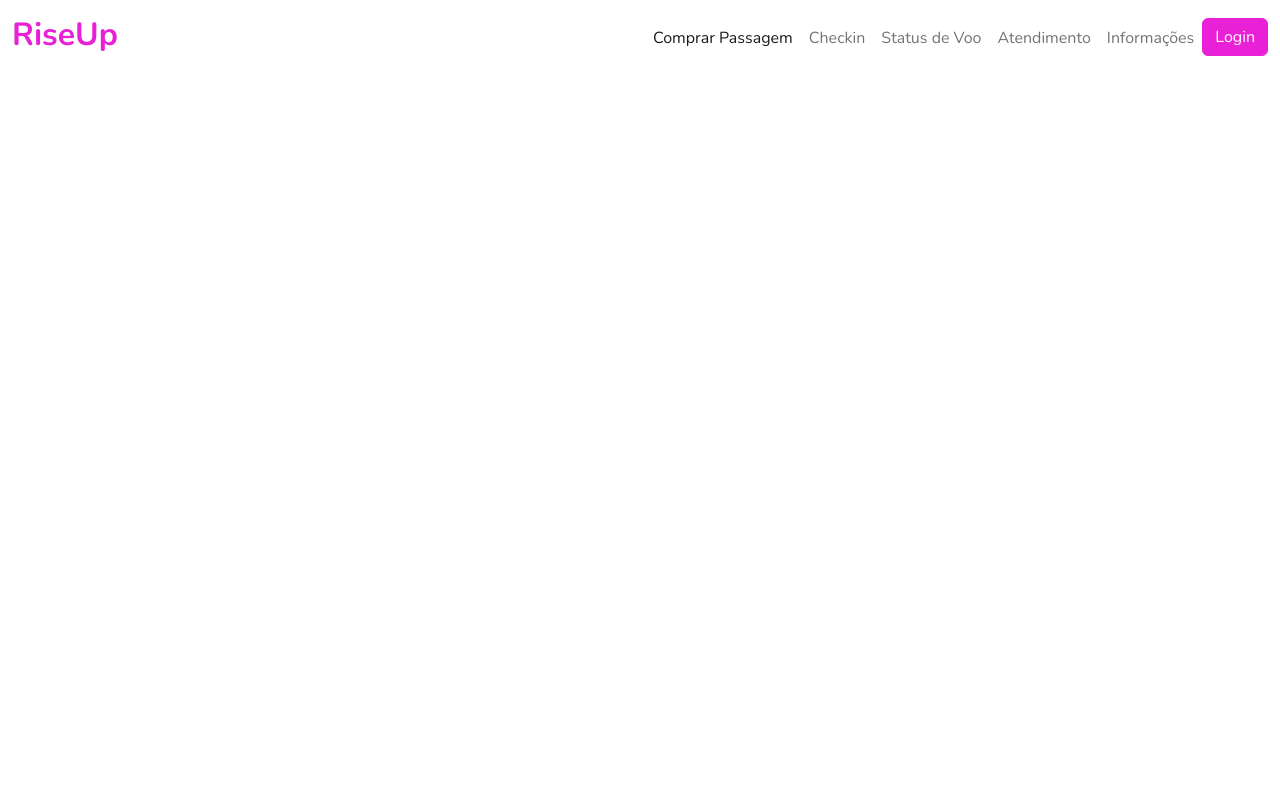
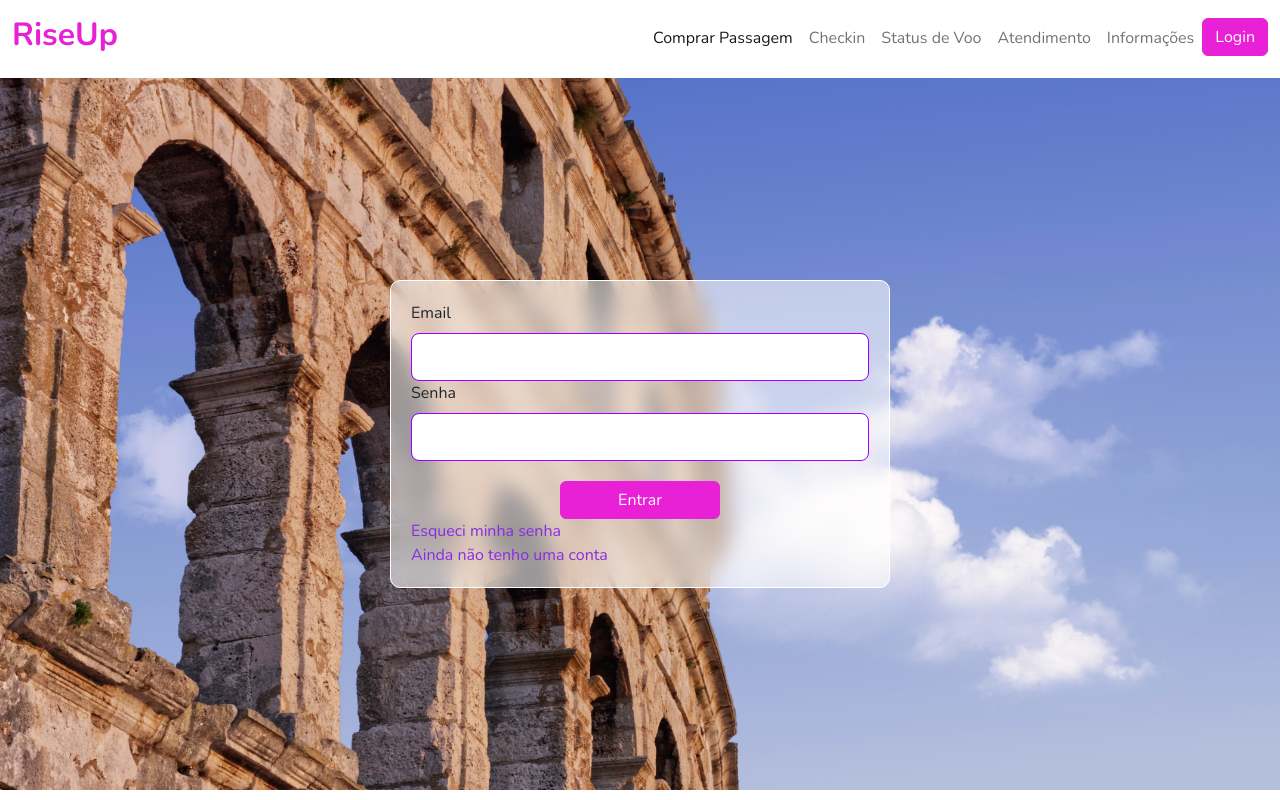
Before and after one commit to RyanSilva-176/GrowUp, a React (Vite) app in the folder GrowUpFrontEnd/: page /login in a window 1280 px wide. Built offline with nearby package versions, Linux system fonts and the light colour scheme.

Commit message:
adding the login page

```diff
--- a/GrowUpFrontEnd/src/components/Login/index.jsx
+++ b/GrowUpFrontEnd/src/components/Login/index.jsx
@@ -1,11 +1,29 @@
 import React from 'react';
-
+import { Link } from 'react-router-dom';
 import { useForm } from "react-hook-form"
 
+import "./style.css"
+
 function Login() {
+    const { register , handleSubmit, formState: { errors } } = useForm()
+    const onSubmit = data => console.log(data)
+
     return (
-        <main>
+        <main className='login-main'>
+            <form className='flight-form' onSubmit={handleSubmit(onSubmit)}>
+                <label htmlFor="email" className="form-label">Email</label>
+                <input type="email" name="email" id="email" className='form-control form-control-lg' required
+                {...register('email', {required: "Por favor digite o seu Email"})} />
 
+                <label htmlFor="senha" className="form-label">Senha</label>
+                <input type="password" name="senha" id="senha" className="form-control form-control-lg" required
+                {...register('senha', {required: "Por favor digite a sua Senha"})}/>
+
+                <button type="submit" className='btn btn-primary'>Entrar</button>
+                <Link to="forgotPassword" className='opt-links'>Esqueci minha senha</Link>
+                <br />
+                <Link to="createAccount" className='opt-links'>Ainda não tenho uma conta</Link>
+            </form>
         </main>
     );
 }
--- /dev/null
+++ b/GrowUpFrontEnd/src/components/Login/style.css
@@ -0,0 +1,25 @@
+.login-main {
+    height: 89vh;
+    display: flex;
+    flex-direction: column;
+    align-items: center;
+
+    background: url(../../assets/banner.jpg);
+    background-repeat: no-repeat;
+    background-size: cover;
+}
+
+.flight-form {
+    min-width: 500px;
+    margin: auto;
+    padding: 20px;
+}
+
+.flight-form > button {
+    margin-top: 20px;
+    width: 10rem;
+}
+
+.opt-links {
+    color: blueviolet;
+}
```
